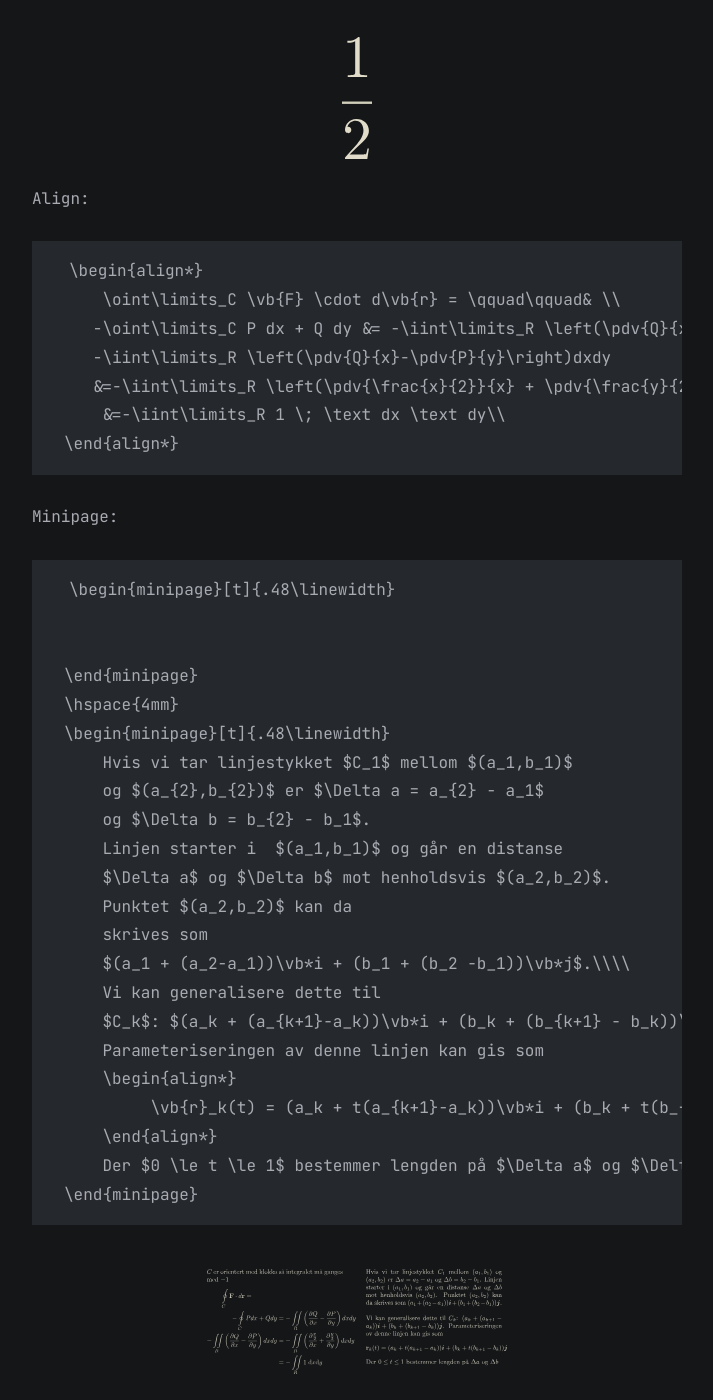
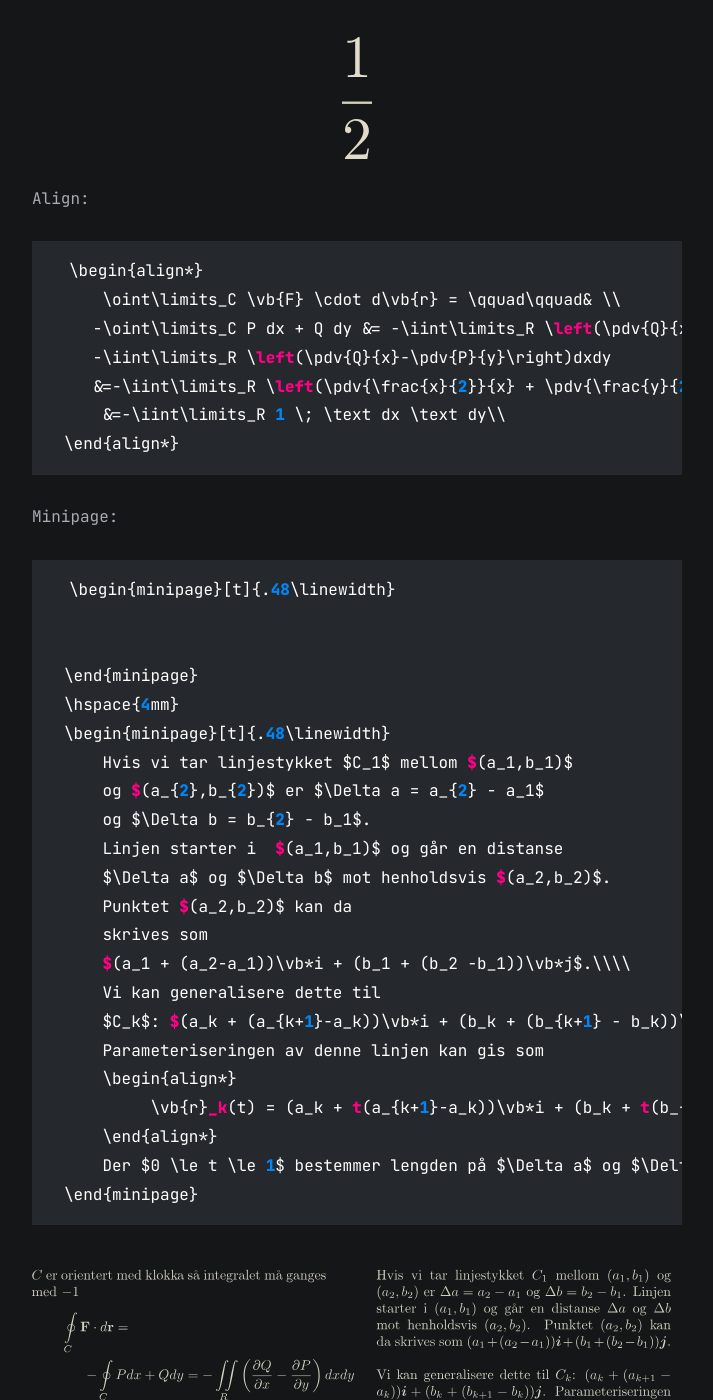
Before and after one commit to bragewiseth/LaTexCheatsheet, a Jekyll site: the page built from index.md, in a window 1280 px wide and 1400 px high, scrolled down 374 px. Shown: the whole window, without its empty margins (283-996 px from the left). Built offline with Jekyll 4.4.1, drawn with Linux system fonts in a browser that asks for light colours.

Commit message:
ny index

```diff
--- a/index.md
+++ b/index.md
@@ -14,7 +14,7 @@ Brøker:
 
 Align:
 
-~~~ LaTex
+~~~ javascript
 \begin{align*}
     \oint\limits_C \vb{F} \cdot d\vb{r} = \qquad\qquad& \\
    -\oint\limits_C P dx + Q dy &= -\iint\limits_R \left(\pdv{Q}{x}-\pdv{P}{y}\right)dxdy\\
@@ -26,7 +26,7 @@ Align:
 
 Minipage:
 
-~~~ LaTex
+~~~ javascript
 \begin{minipage}[t]{.48\linewidth}
 
 
@@ -52,5 +52,5 @@ Minipage:
 ~~~
 
 <div align="center">
-  <img src="g3586.svg" width="300"/>
+  <img src="g3586.svg" width="1000"/>
 </div>
```
